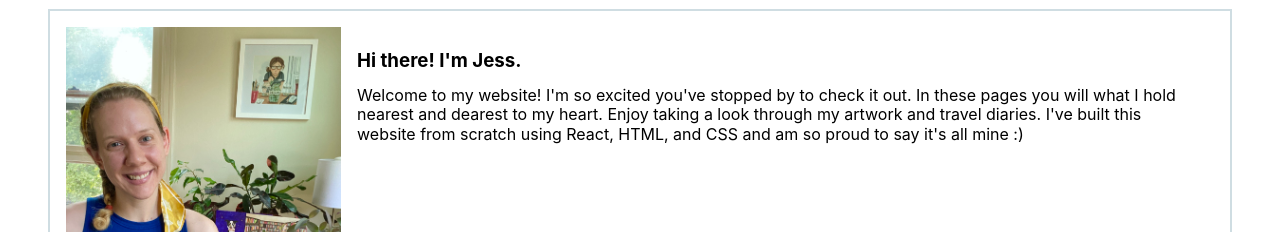
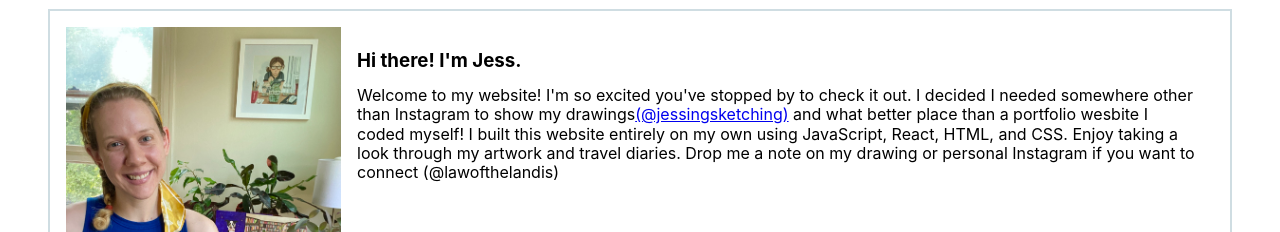
Before and after one commit to jessicalandis/jess_website, a React (Create React App) app: page / in a window 1280 px wide. Shown: the part 141-373 px from the top of the page. Built offline with nearby package versions, Linux system fonts and the light colour scheme.

Commit message:
attempting link in home to instagram

```diff
--- a/src/pages/Home.js
+++ b/src/pages/Home.js
@@ -1,6 +1,7 @@
 import React, { Component } from "react";
 import pic1 from "../logo/desk.jpeg";
 import AboutInfoList from "../components/about/AboutInfoList";
+import { Link } from "react-router-dom";
 
 export default class Home extends Component {
   render() {
@@ -14,10 +15,16 @@ export default class Home extends Component {
             <h3>Hi there! I'm Jess.</h3>
             <p>
               Welcome to my website! I'm so excited you've stopped by to check
-              it out. In these pages you will what I hold nearest and dearest to
-              my heart. Enjoy taking a look through my artwork and travel
-              diaries. I've built this website from scratch using React, HTML,
-              and CSS and am so proud to say it's all mine :)
+              it out. I decided I needed somewhere other than Instagram to show
+              my drawings
+              <Link to="https://www.instagram.com/jessingsketching">
+                (@jessingsketching)
+              </Link>{" "}
+              and what better place than a portfolio wesbite I coded myself! I
+              built this website entirely on my own using JavaScript, React,
+              HTML, and CSS. Enjoy taking a look through my artwork and travel
+              diaries. Drop me a note on my drawing or personal Instagram if you
+              want to connect (@lawofthelandis)
             </p>
           </div>
         </div>
```
